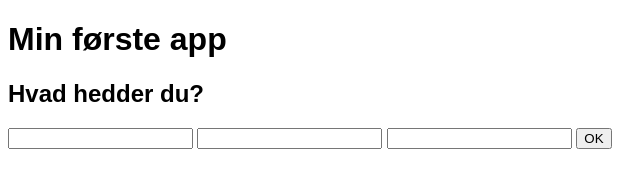
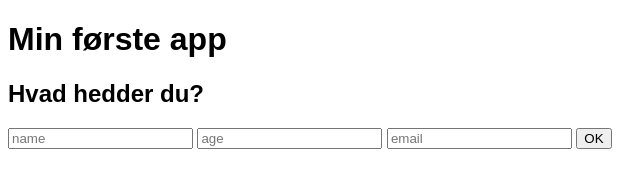
Before and after one commit to Mart0808DK/Programming101, a plain HTML site: page index.html in a window 1280 px wide. Shown: the full height of the page, 0-644 px from the left. Drawn offline with Linux system fonts and the light colour scheme.

Commit message:
Nye placeholder
Har lavet nye placeholde hjælp fra Viktor  R

```diff
--- a/index.html
+++ b/index.html
@@ -10,9 +10,9 @@
   <body>
     <h1>Min første app</h1>
     <h2>Hvad hedder du?</h2>
-    <input id="name" />
-    <input id="age" />
-    <input id="email" />
+    <input type="text" id="name" placeholder="name" />
+    <input type="text" id="age" placeholder="age" />
+    <input type="email" id="email" placeholder="email" />
     <button>OK</button>
     <h3></h3>
 
```
